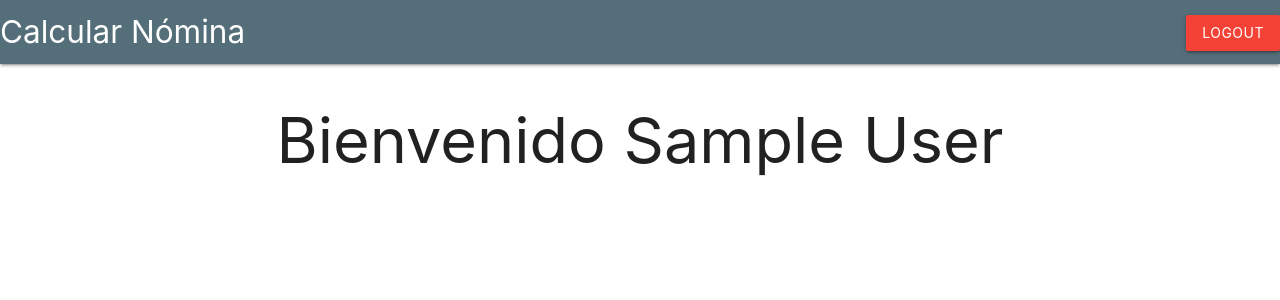
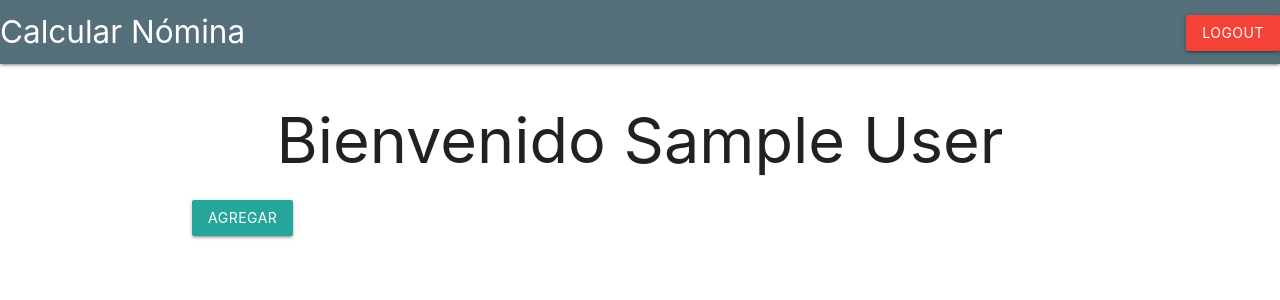
Before and after one commit to TheKevinT/React-Firebase-Redux-Materialize, a React (Create React App) app: page /app in a window 1280 px wide. Shown: the top 300 px of the page. Built offline with nearby package versions, Linux system fonts and the light colour scheme; no server answers; sample sign-in values are in the browser's storage.

Commit message:
enviando data estatica a firebase

```diff
--- /dev/null
+++ b/src/Actions/Nomina.js
@@ -0,0 +1,12 @@
+import { db } from "../firebase/config-firebase";
+
+export const CrearRegistro = () => {
+  return (dispatch, getState) => {
+    const { uid } = getState().auth;
+    const datos = {
+      fecha: new Date(),
+      pago: 100.0,
+    };
+    const referencia = db.collection(`${uid}/nominas/nomina`).add(datos);
+  };
+};
--- a/src/Pages/AppScreen.jsx
+++ b/src/Pages/AppScreen.jsx
@@ -1,15 +1,25 @@
 import React from "react";
+import { useDispatch } from "react-redux";
 import { useSelector } from "react-redux";
+import { CrearRegistro } from "../Actions/Nomina";
 import Navbar from "../Components/Navbar";
 
 const AppScreen = () => {
   const name = useSelector((state) => state.auth.displayName);
+
+  const dispatch = useDispatch();
+  const _handleAdd = () => {
+    dispatch(CrearRegistro());
+  };
 
   return (
     <>
       <Navbar />
       <div className="container">
         <h1 className="center-align">Bienvenido {name}</h1>
+        <button className="btn waves-effect waves-light" onClick={_handleAdd}>
+          Agregar
+        </button>
       </div>
     </>
   );
```
